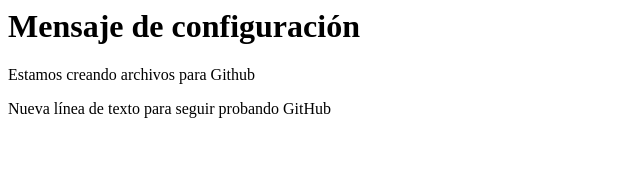
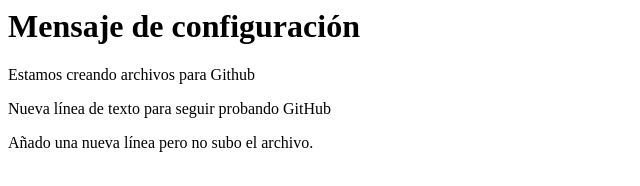
Before and after one commit to RoblesDavid/pruebaWeb, a plain HTML site: page index.html in a window 1280 px wide. Shown: the whole page, without its empty margins (0-640 px from the left). Drawn offline with Linux system fonts and the light colour scheme.

Commit message:
Se crean nuevas carpetas y se modifica index.html

```diff
--- a/index.html
+++ b/index.html
@@ -8,5 +8,6 @@
     <h1>Mensaje de configuración</h1>
     <p>Estamos creando archivos para Github</p>
     <p>Nueva línea de texto para seguir probando GitHub</p>
+    <p>Añado una nueva línea pero no subo el archivo.</p>
   </body>
 </html>
```
